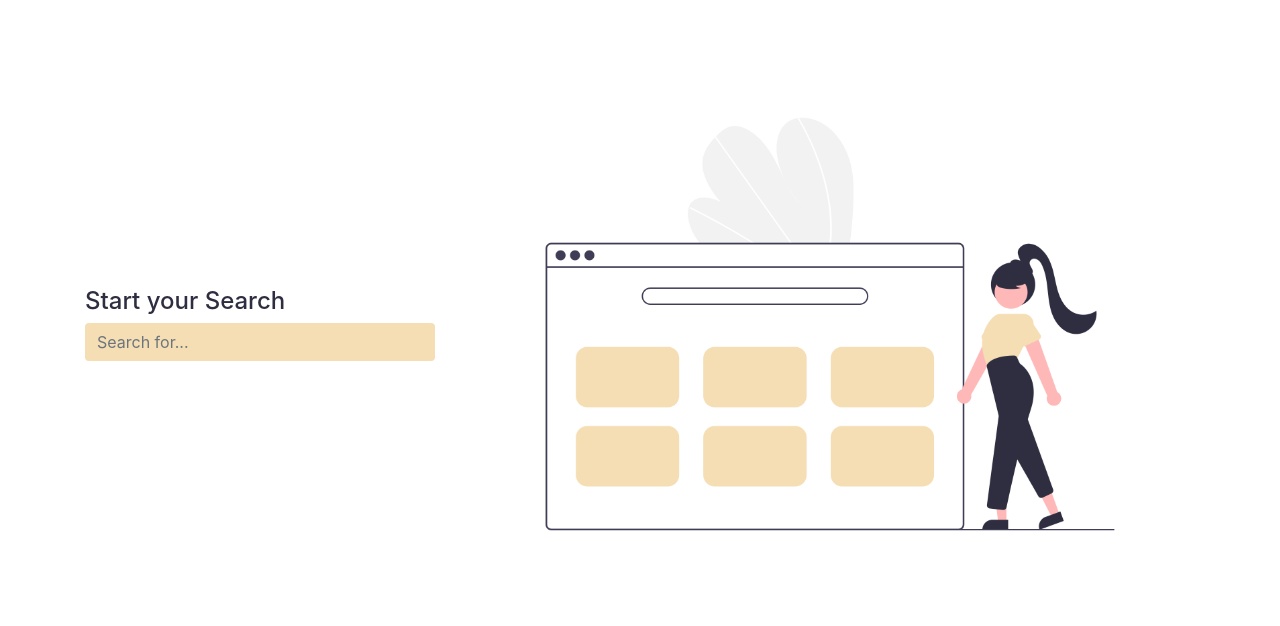
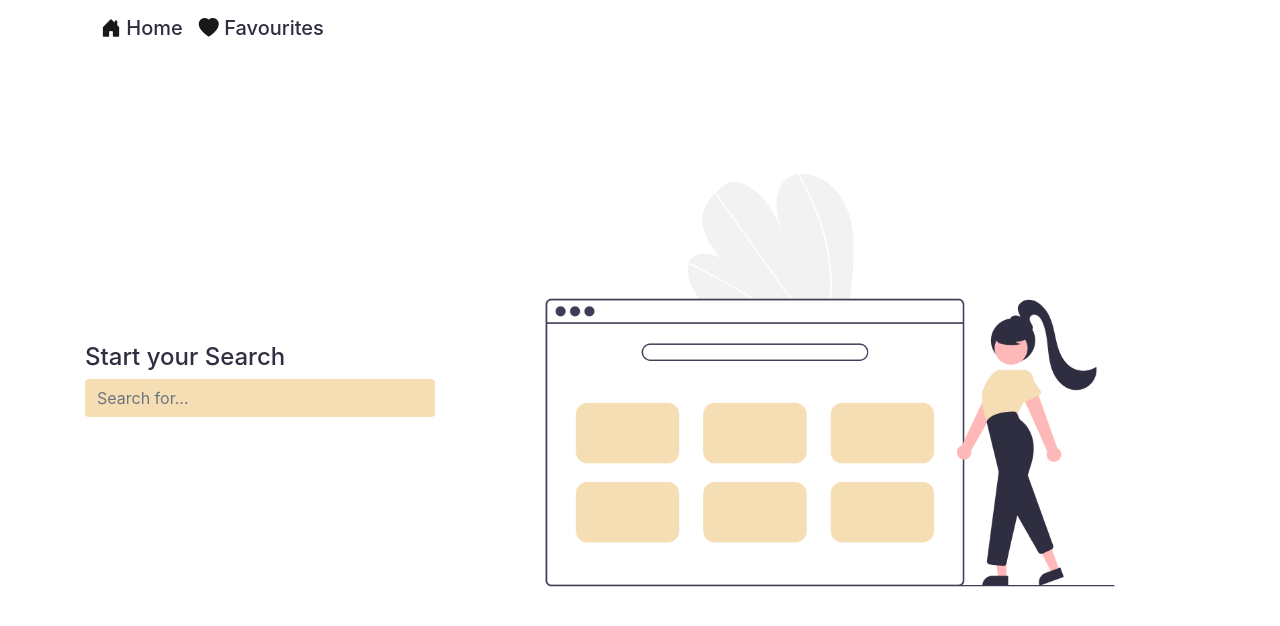
Before and after one commit to anateii/Job-Search-Engine, a React (Create React App) app in the folder search-bar-jobs/: page / in a window 1280 px wide. Shown: the top 626 px of the page. Built offline with nearby package versions, Linux system fonts and the light colour scheme; no server answers.

Commit message:
Fixed Feature / Added Navigation

```diff
--- a/search-bar-jobs/package.json
+++ b/search-bar-jobs/package.json
@@ -10,6 +10,7 @@
     "bootstrap-icons": "^1.8.1",
     "react": "^18.0.0",
     "react-bootstrap": "^1.6.4",
+    "react-bootstrap-validation": "^0.1.11",
     "react-dom": "^18.0.0",
     "react-redux": "^7.2.8",
     "react-router-dom": "^6.3.0",
--- a/search-bar-jobs/src/App.js
+++ b/search-bar-jobs/src/App.js
@@ -6,12 +6,14 @@ import CompanyDetails from "./components/CompanyDetails/CompanyDetails.jsx"
 import Favourites from "./components/Favourites/Favourites"
 import configureStore from "./redux/store";
 import { Provider } from "react-redux";
+import MyNavbar from './components/Navbar/MyNavbar.jsx';
 
 
 function App() {
   return (
     <Provider store= {configureStore}>
       <BrowserRouter>
+      <MyNavbar />
         <Routes>
           <Route path="/" element={<HomeSearch />} />
           <Route path="/:company" element={<CompanyDetails />} />
--- a/search-bar-jobs/src/components/CompanyDetails/CompanyDetails.jsx
+++ b/search-bar-jobs/src/components/CompanyDetails/CompanyDetails.jsx
@@ -21,7 +21,7 @@ const CompanyDetails = () => {
   };
 
   return (
-    <Container className="mt-5 p-5">
+    <Container className="mt-5 py-5">
       <h4 className="mt-5 mb-5" style={{color: "#2F2E41"}}>👉 All the available Jobs listed by: {company}</h4>
       <Row>
         {jobs.map((job) => (
--- a/search-bar-jobs/src/components/Favourites/Favourites.jsx
+++ b/search-bar-jobs/src/components/Favourites/Favourites.jsx
@@ -1,11 +1,33 @@
-const Favourites = () => {
+import { connect } from "react-redux";
+import { Card } from "react-bootstrap";
+import "../CompanyDetails/company.css";
+
+const mapStateToProps = (state) => ({
+  companies: state.companies.favourites,
+});
+
+const Favourites = ({ companies }) => {
   return (
-    <div className="mt-5 p-5 container">
-      <h4 className="mt-5 mb-5">
-      ❤️ Take a look at your Favourite Jobs:
-      </h4>
+    <div className="mt-5 py-5 container">
+      <h4 className="mt-5 mb-5">❤️ Take a look at your Favourite Jobs:</h4>
+      {companies.map((job, i) => (
+        <div key={i}>
+          <Card className="my-3">
+           <Card.Header className="px-3" id="header">
+               <h3>{job.title}</h3>
+               </Card.Header>
+                <Card.Body>
+                  <Card.Text>
+                    <h6>{job.company_name}</h6>
+                    <p>{job.salary}</p>
+                  </Card.Text>
+                </Card.Body>
+          </Card>
+        </div>
+      ))}
     </div>
   );
 };
 
-export default Favourites;
+
+export default connect(mapStateToProps)(Favourites);
--- a/search-bar-jobs/src/components/HomeSearch/HomeSearch.jsx
+++ b/search-bar-jobs/src/components/HomeSearch/HomeSearch.jsx
@@ -12,7 +12,7 @@ import { Link } from "react-router-dom";
 import "./home.css";
 import { connect } from "react-redux";
 import { addToFavAction } from "../../redux/actions";
-import Favourites from "../Favourites/Favourites";
+
 
 
 
--- a/search-bar-jobs/src/components/HomeSearch/home.css
+++ b/search-bar-jobs/src/components/HomeSearch/home.css
@@ -40,7 +40,3 @@
     flex-direction: column;
     align-self: center;
 }
-
-#heart-icon {
-    fill:aqua!important;
-}
--- /dev/null
+++ b/search-bar-jobs/src/components/Navbar/MyNavbar.jsx
@@ -0,0 +1,26 @@
+import { Container, Navbar } from "react-bootstrap";
+import "./navbar.css";
+import { Link } from "react-router-dom";
+
+const MyNavbar = () => {
+  return (
+    <Container>
+      <Navbar className="navbar">
+        <Navbar.Brand>
+          <div id="icons-wrapper">
+            <i class="bi bi-house-door-fill"></i>
+            <Link to="/"> Home</Link>
+          </div>
+        </Navbar.Brand>
+        <Navbar.Brand href="#home">
+          <div id="icons-wrapper">
+            <i class="bi bi-heart-fill"></i>
+            <Link to="/favourites"> Favourites</Link>
+          </div>
+        </Navbar.Brand>
+      </Navbar>
+    </Container>
+  );
+};
+
+export default MyNavbar;
--- /dev/null
+++ b/search-bar-jobs/src/components/Navbar/navbar.css
@@ -0,0 +1,22 @@
+.navbar {
+    color: #2F2E41;
+    font-weight: 500;
+}
+
+
+
+
+#icons-wrapper:hover {
+    color: darksalmon
+}
+
+a {
+    text-decoration: none;
+    color:#2F2E41
+}
+
+ a:hover {
+    text-decoration: none;
+    color:#2F2E41
+
+}
--- a/search-bar-jobs/src/index.js
+++ b/search-bar-jobs/src/index.js
@@ -3,6 +3,7 @@ import ReactDOM from 'react-dom';
 import './index.css';
 import App from './App';
 import reportWebVitals from './reportWebVitals';
+import "bootstrap-icons/font/bootstrap-icons.css";
 
 ReactDOM.render(
   <React.StrictMode>
--- a/search-bar-jobs/src/redux/reducers/index.js
+++ b/search-bar-jobs/src/redux/reducers/index.js
@@ -3,6 +3,7 @@ import { initialState } from '../store'
 
 
 const mainReducer = (state=initialState, action) => {
+const newStore = (() => {
     switch(action.type) {
         case ADD_TO_FAVOURITES:
          return {
@@ -15,6 +16,12 @@ switch(action.type) {
          default:
             return state
     }
+})()
+
+localStorage.setItem('STORE', JSON.stringify(newStore))
+
+
+return newStore
 
 }
 
--- a/search-bar-jobs/src/redux/store/index.js
+++ b/search-bar-jobs/src/redux/store/index.js
@@ -1,11 +1,13 @@
-import { createStore } from 'redux'
-import mainReducer from '../reducers'
+import { createStore } from "redux";
+import mainReducer from "../reducers";
 
-export const initialState= {
+export const initialState = localStorage.getItem("STORE")
+  ? JSON.parse(localStorage.getItem("STORE"))
+  : {
       companies: {
-        favourites: []
-    }
-}
+        favourites: [],
+      },
+    };
 
 const configureStore = createStore(
   // 1) the main reducer of the application (or the only one)
@@ -14,6 +16,6 @@ const configureStore = createStore(
   initialState,
   // 3) an enhancer function, for extensions or middlewares
   window.__REDUX_DEVTOOLS_EXTENSION__ && window.__REDUX_DEVTOOLS_EXTENSION__()
-  )
+);
 
-  export default configureStore
+export default configureStore;
```
Also changed, not shown: 1 other file (tests, documents, lock files or other folders). Lines whose indentation alone changed are shown as unchanged.
